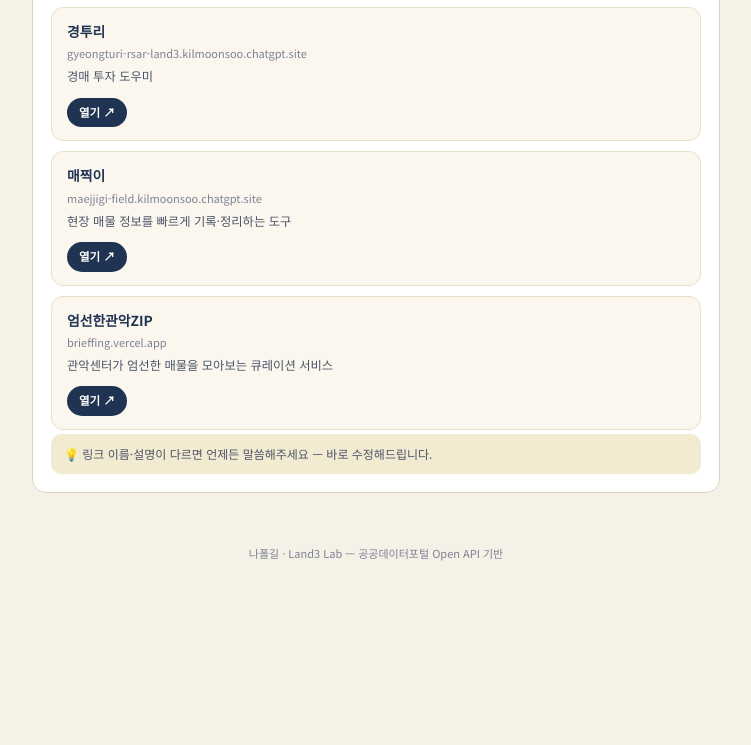
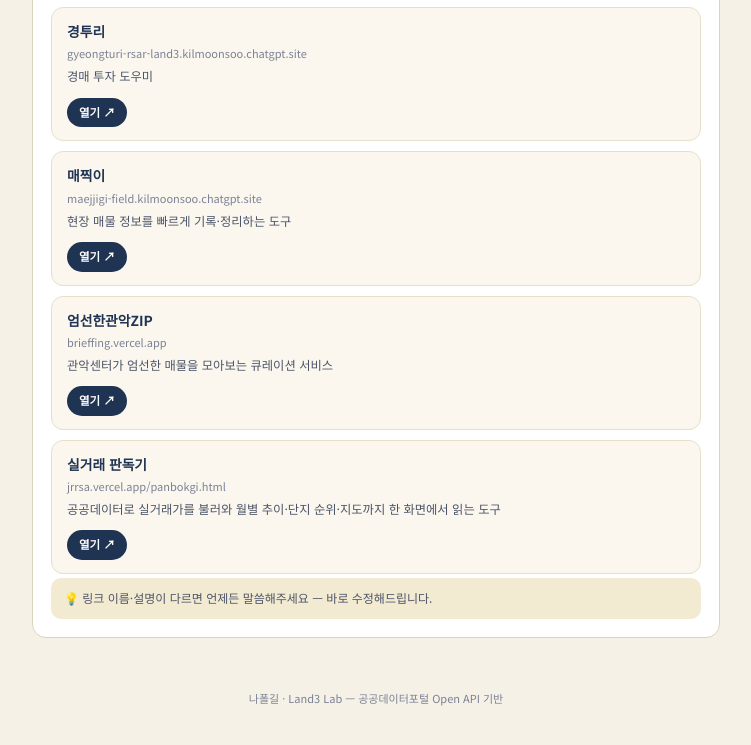
Before and after one commit to land3lab/jrrsa, a website: page realestate-app/public/index.html in a window 1280 px wide. Shown: the part 496-1241 px from the top of the page, without its empty margins (264-1015 px from the left). Before the commit the page ends 1099 px from the top, so only its background shows below. Drawn offline with Linux system fonts and the light colour scheme.

Commit message:
Add files via upload

```diff
--- a/realestate-app/public/index.html
+++ b/realestate-app/public/index.html
@@ -161,6 +161,10 @@
         <a class="link-card" href="https://brieffing.vercel.app/login?redirect=%2F" target="_blank" rel="noopener">
           <span class="name">엄선한관악ZIP</span><span class="url">brieffing.vercel.app</span>
           <span class="use">관악센터가 엄선한 매물을 모아보는 큐레이션 서비스</span><span class="open">열기 ↗</span>
+        </a>
+        <a class="link-card" href="/panbokgi.html">
+          <span class="name">실거래 판독기</span><span class="url">jrrsa.vercel.app/panbokgi.html</span>
+          <span class="use">공공데이터로 실거래가를 불러와 월별 추이·단지 순위·지도까지 한 화면에서 읽는 도구</span><span class="open">열기 ↗</span>
         </a>
       </div>
       <div class="tip">💡 링크 이름·설명이 다르면 언제든 말씀해주세요 — 바로 수정해드립니다.</div>
```
